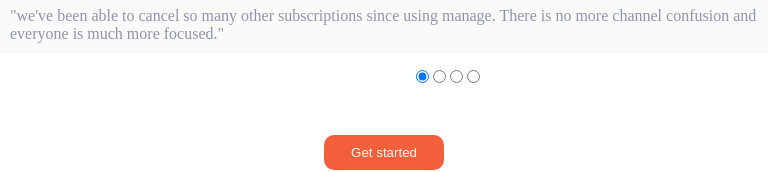
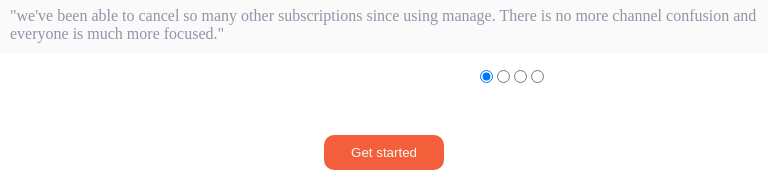
Before and after one commit to teagir-amos/manage-website-project, a plain HTML site: page index.html in a window 768 px wide. Shown: the part 1060-1232 px from the top of the page. Drawn offline with Linux system fonts and the light colour scheme.

Commit message:
Update style.css

```diff
--- a/style.css
+++ b/style.css
@@ -725,6 +725,6 @@ padding-top: 6rem;
     }
     .next .navigation{
         display: inline-block;
-        padding-left: 26rem;
+        padding-left: 30rem;
     }
 }
```
